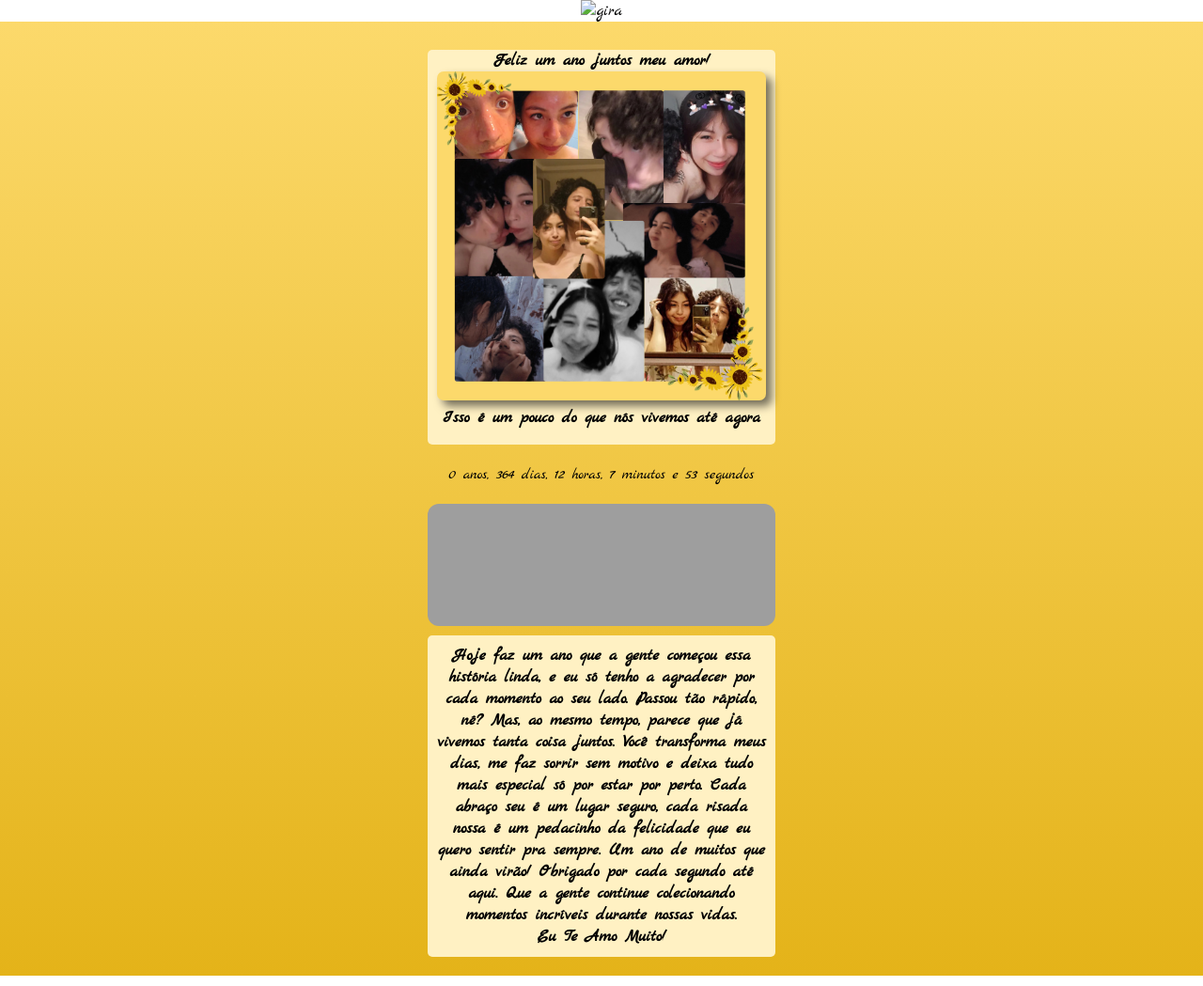
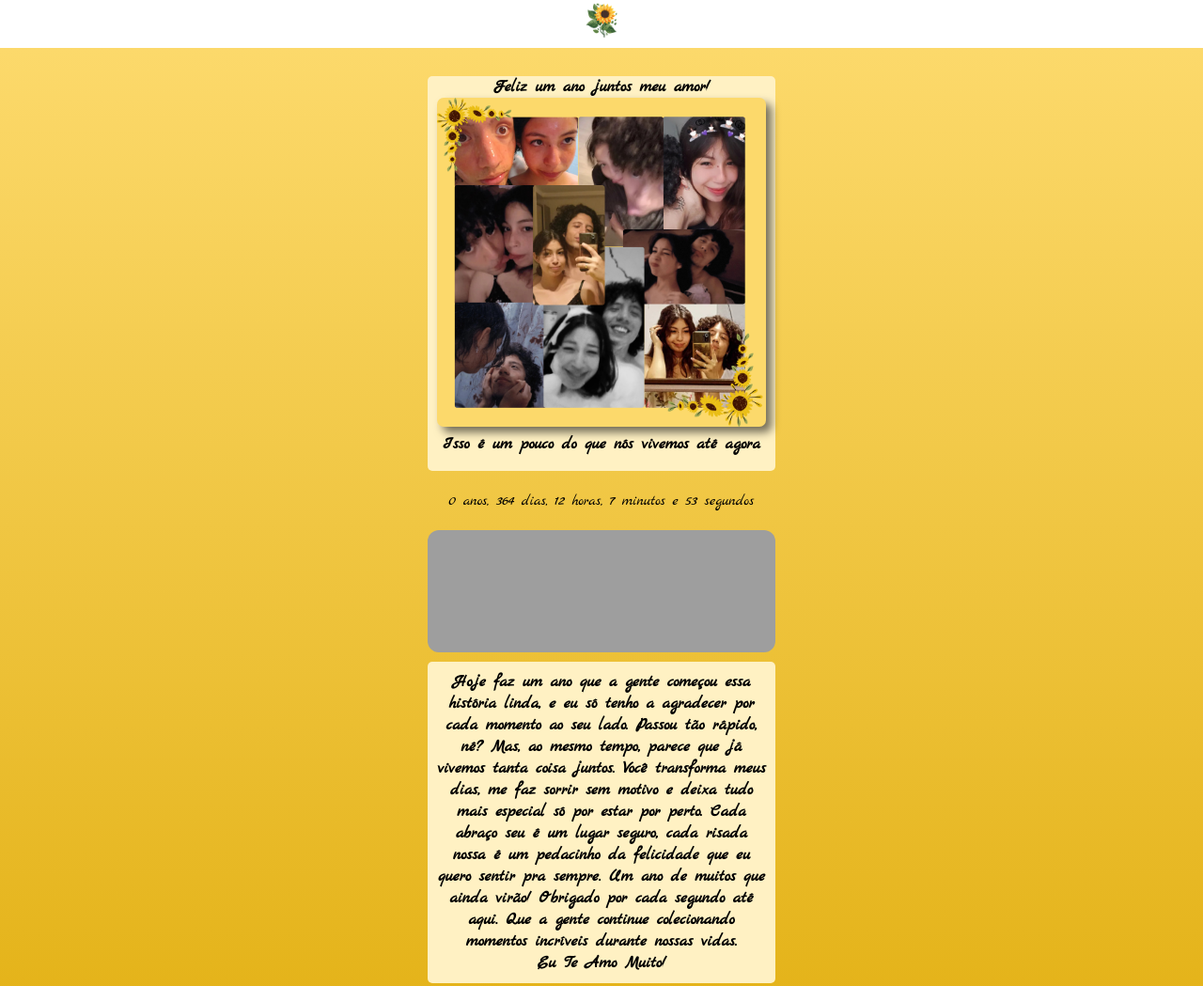
Before and after one commit to MeckyM/la-vie-en-rose, a plain HTML site: page index.html in a window 1280 px wide. Shown: the whole page at 94% size. Drawn offline with Linux system fonts and the light colour scheme; the site is published under a folder, as on GitHub Pages, so addresses that start at the root find nothing; grey boxes are pictures that could not be loaded.

Commit message:
Small changes

```diff
--- a/index.html
+++ b/index.html
@@ -10,7 +10,7 @@
 
 <body>
     <header class="header">
-        <img src="/src/img/girassol1.png" alt="gira" style=" width: 45px;">
+        <img src="./src/img/girassol1.png" alt="gira" style=" width: 45px;">
     </header>
     <section class="main">
         <div class="cardMain">
```
